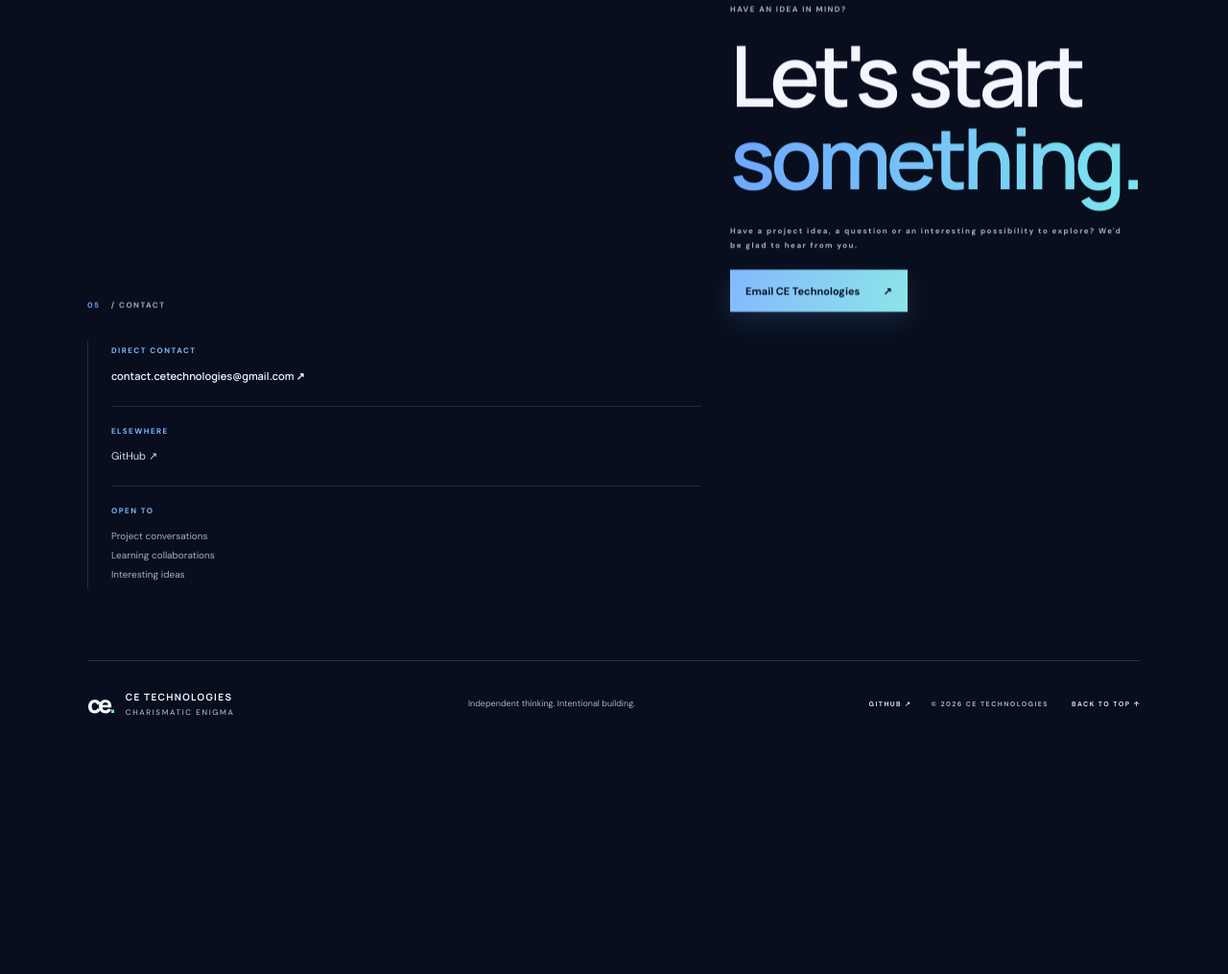
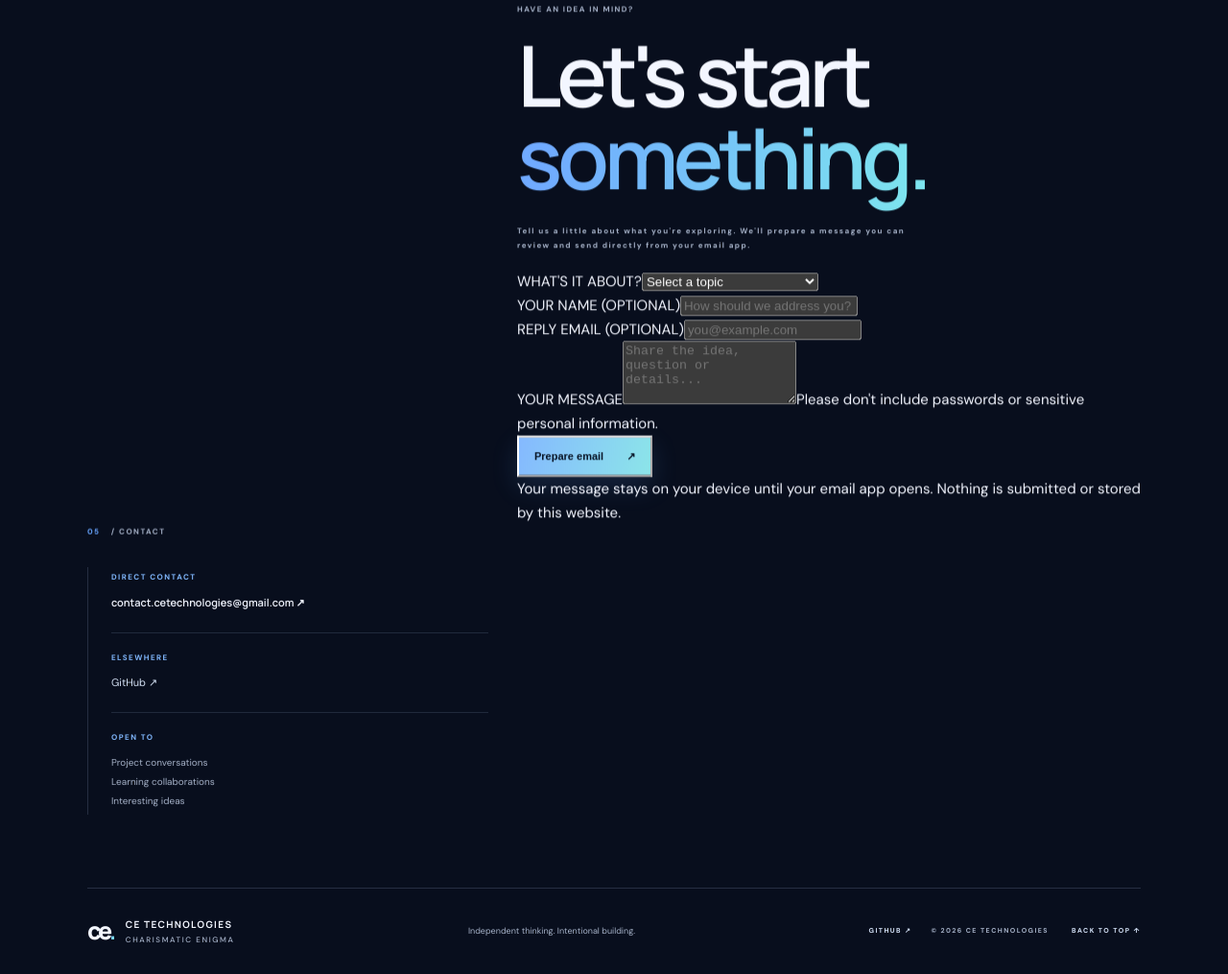
Before and after one commit to the-charismatic-enigma/ce-technologies-website, a plain HTML site: page index.html in a window 1280 px wide. Shown: the part 3260-4275 px from the top of the page at 96% size. Before the commit the page ends 4038 px from the top, so only its background shows below. Drawn offline with Linux system fonts and the light colour scheme.

Commit message:
Add guided project enquiry form

```diff
--- a/index.html
+++ b/index.html
@@ -144,7 +144,17 @@
         <div class="contact-main reveal">
           <p>HAVE AN IDEA IN MIND?</p>
           <h2>Let's start<br><em>something.</em></h2>
-          <p class="contact-description">Have a project idea, a question or an interesting possibility to explore? We'd be glad to hear from you.</p><a class="button button-primary" href="mailto:contact.cetechnologies@gmail.com?subject=Project%20enquiry%20%E2%80%94%20CE%20Technologies">Email CE Technologies <span>↗</span></a>
+          <p class="contact-description">Tell us a little about what you're exploring. We'll prepare a message you can review and send directly from your email app.</p>
+          <form class="enquiry-form" id="enquiry-form">
+            <div class="enquiry-field"><label for="enquiry-interest">WHAT'S IT ABOUT?</label><select id="enquiry-interest" name="interest" required><option value="" selected disabled>Select a topic</option><option>FreshCart</option><option>JARVIS AI</option><option>F.R.I.D.A.Y.</option><option>Website or software project</option><option>AI and automation</option><option>Learning collaboration</option><option>Something else</option></select></div>
+            <div class="enquiry-fields-row">
+              <div class="enquiry-field"><label for="enquiry-name">YOUR NAME <span>(OPTIONAL)</span></label><input id="enquiry-name" name="name" type="text" autocomplete="name" maxlength="80" placeholder="How should we address you?"></div>
+              <div class="enquiry-field"><label for="enquiry-email">REPLY EMAIL <span>(OPTIONAL)</span></label><input id="enquiry-email" name="replyEmail" type="email" autocomplete="email" maxlength="120" placeholder="you@example.com"></div>
+            </div>
+            <div class="enquiry-field"><label for="enquiry-message">YOUR MESSAGE</label><textarea id="enquiry-message" name="message" rows="4" maxlength="3000" required placeholder="Share the idea, question or details..."></textarea><span class="enquiry-hint">Please don't include passwords or sensitive personal information.</span></div>
+            <button class="button button-primary enquiry-submit" type="submit">Prepare email <span>↗</span></button>
+            <p class="enquiry-note" id="enquiry-note" aria-live="polite">Your message stays on your device until your email app opens. Nothing is submitted or stored by this website.</p>
+          </form>
         </div>
         <div class="contact-side reveal"><span>DIRECT CONTACT</span><a class="contact-email" href="mailto:contact.cetechnologies@gmail.com">contact.cetechnologies@gmail.com ↗</a><div class="aside-divider"></div><span>ELSEWHERE</span><a class="social-link" href="https://github.com/the-charismatic-enigma" target="_blank" rel="noopener noreferrer">GitHub ↗</a><div class="aside-divider"></div><span>OPEN TO</span><p>Project conversations<br>Learning collaborations<br>Interesting ideas</p></div>
       </section>
```
